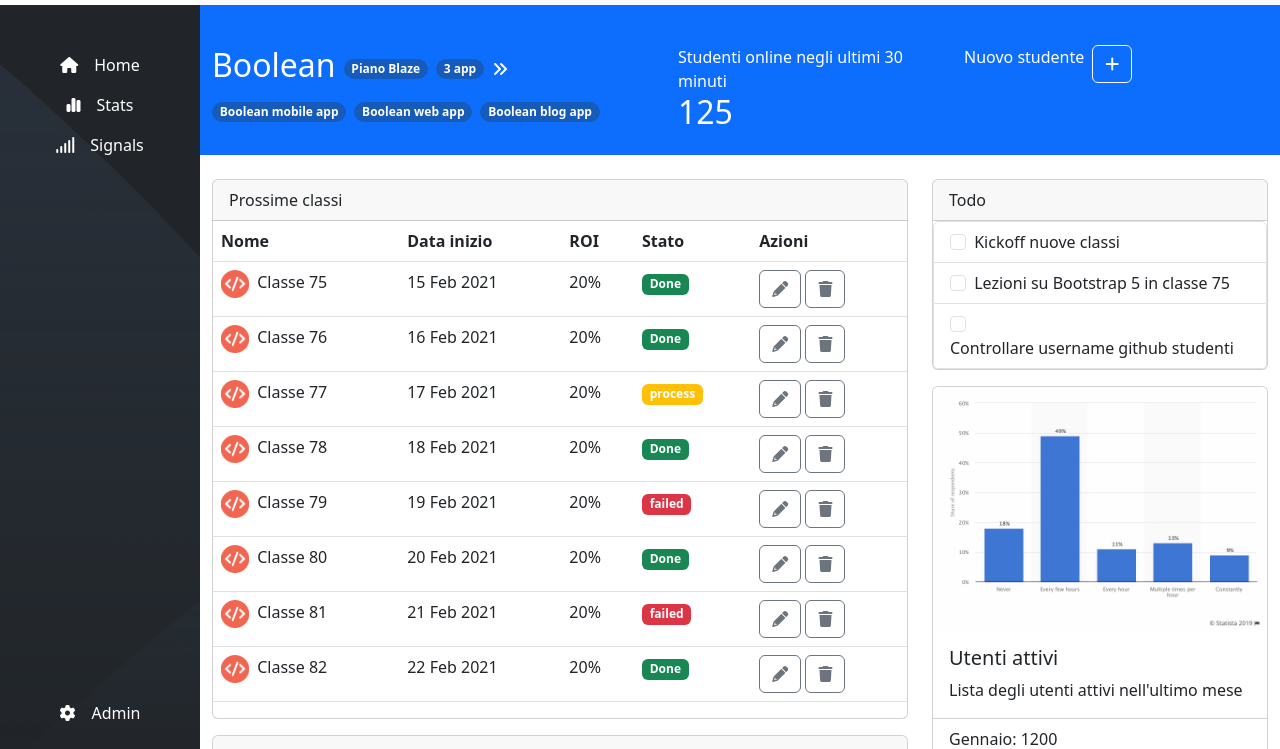
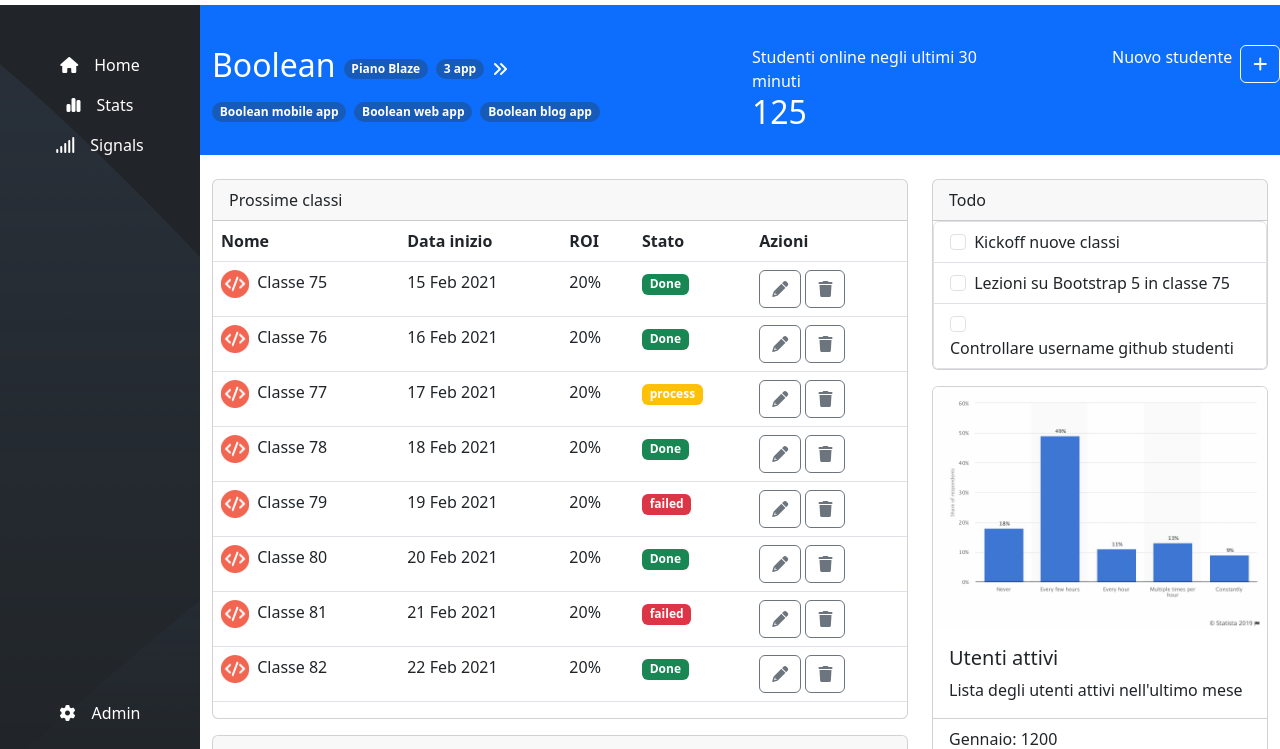
Before and after one commit to DarioEsposito89/html-css-bootstrap-dashboard, a plain HTML site: page index.html in a window 1280 px wide. Shown: the part 51-800 px from the top of the page. Drawn offline with nearby package versions, Linux system fonts and the light colour scheme.

Commit message:
dato space-between alla hero-section

```diff
--- a/index.html
+++ b/index.html
@@ -85,7 +85,7 @@
             <div class="container">
                 <div class="row">
                     <div class="col-12 mt-5 text-white">
-                        <div class="row d-flex flex-wrap gap-3">
+                        <div class="row d-flex justify-content-between flex-wrap gap-3">
                             <!-- BOOLEAN BADGE -->
                             <div class="col-12 col-md-5 d-flex align-items-center gap-2 flex-wrap mb-3">
                                 <h2>Boolean</h2>
```
